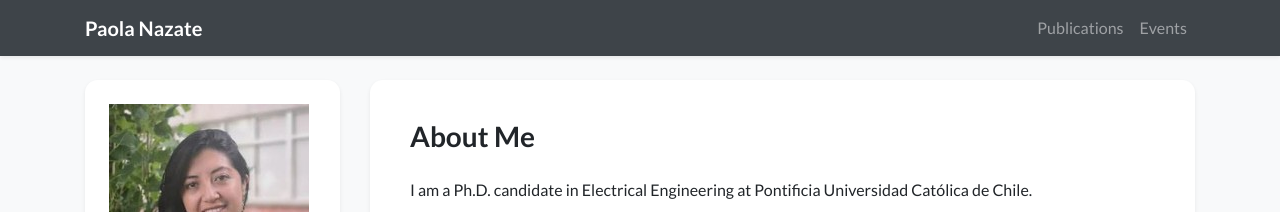
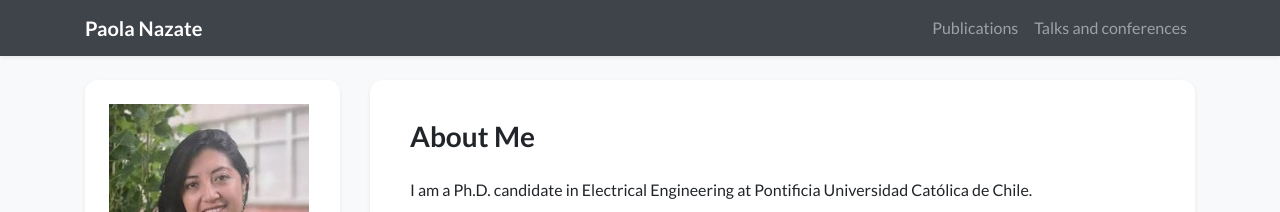
Before and after one commit to PaolaNazateB/webpage, a Jekyll site: the page built from index.html, in a window 1280 px wide. Shown: the top 212 px of the page. Built offline with Jekyll 4.4.1, drawn with Linux system fonts in a browser that asks for light colours; nearby versions of some CDN libraries; a style sheet for code colours, icons or effects is not loaded.

Commit message:
Update navigation.yml

```diff
--- a/_data/navigation.yml
+++ b/_data/navigation.yml
@@ -2,5 +2,5 @@ pages:
 - name: Publications
   url: /publications
 
-- name: Events
+- name: Talks and conferences
   url: /news
```
